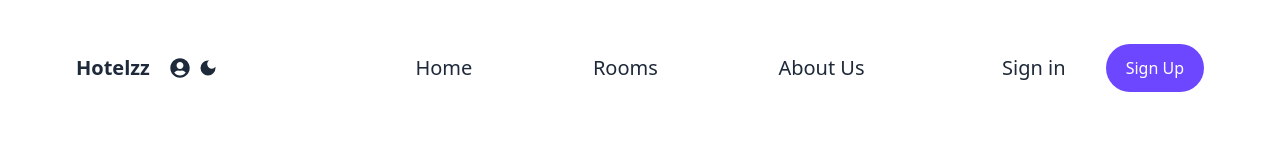
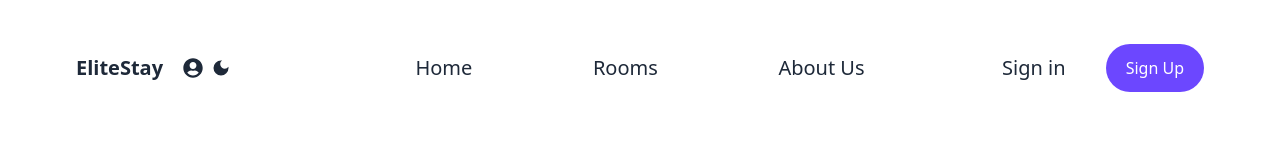
Before and after one commit to segni-k/hotel-management, a Next.js app in the folder my-app/: page / in a window 1280 px wide. Shown: the top 142 px of the page. Built offline with nearby package versions, Linux system fonts and the light colour scheme; no server answers.

Commit message:
updating

```diff
--- a/my-app/components/Footer/Footer.tsx
+++ b/my-app/components/Footer/Footer.tsx
@@ -1,14 +1,13 @@
-import Link from "next/link"
-import { BiMessageDetail } from "react-icons/bi"
-import { BsFillSendFill, BsTelephoneOutbound } from "react-icons/bs"
-
+import Link from "next/link";
+import { BiMessageDetail } from "react-icons/bi";
+import { BsFillSendFill, BsTelephoneOutbound } from "react-icons/bs";
 
 const Footer = () => {
   return (
     <footer className="mt-16 dark:text-white">
       <div className="container mx-auto px-4">
         <Link href="/" className="font-black text-tertiary-dark">
-            Hotelzz
+          EliteStay
         </Link>
         <h4 className="font-semibold text-[40px] py-6">Contact Us</h4>
         <div className="flex flex-wrap gap-16 items-center justify-between">
@@ -33,7 +32,6 @@ const Footer = () => {
             <p className="pb-4">Our privacy Commitment</p>
             <p className="pb-4">Terms of service</p>
             <p>Customer Assistance</p>
-
           </div>
           <div className="flex-1 md:text-right">
             <p className="pb-4">Dining Experiance</p>
@@ -41,14 +39,12 @@ const Footer = () => {
             <p className="pb-4">Fitness</p>
             <p className="pb-4">Sports</p>
             <p>Events</p>
-
           </div>
-
         </div>
       </div>
       <div className="bg-tertiary-light h-10 md:h-[70px] mt-16 w-full bottom-0 left-0" />
     </footer>
-  )
-}
+  );
+};
 
-export default Footer
+export default Footer;
--- a/my-app/components/Header/Header.tsx
+++ b/my-app/components/Header/Header.tsx
@@ -21,7 +21,7 @@ const Header = () => {
     <header className="py-7 px-4 container mx-auto text-xl flex flex-wrap md:flex-nowrap items-center justify-between dark:text-white ">
       <div className="flex items-center w-full md:w-2/7 mt-4 ">
         <Link href="/" className="font-black text-tertiary-dark">
-          Hotelzz
+          EliteStay
         </Link>
         <ul className="flex items-center ml-5 ">
           <li className="flex items-center">
```
Lines whose indentation alone changed are shown as unchanged.
